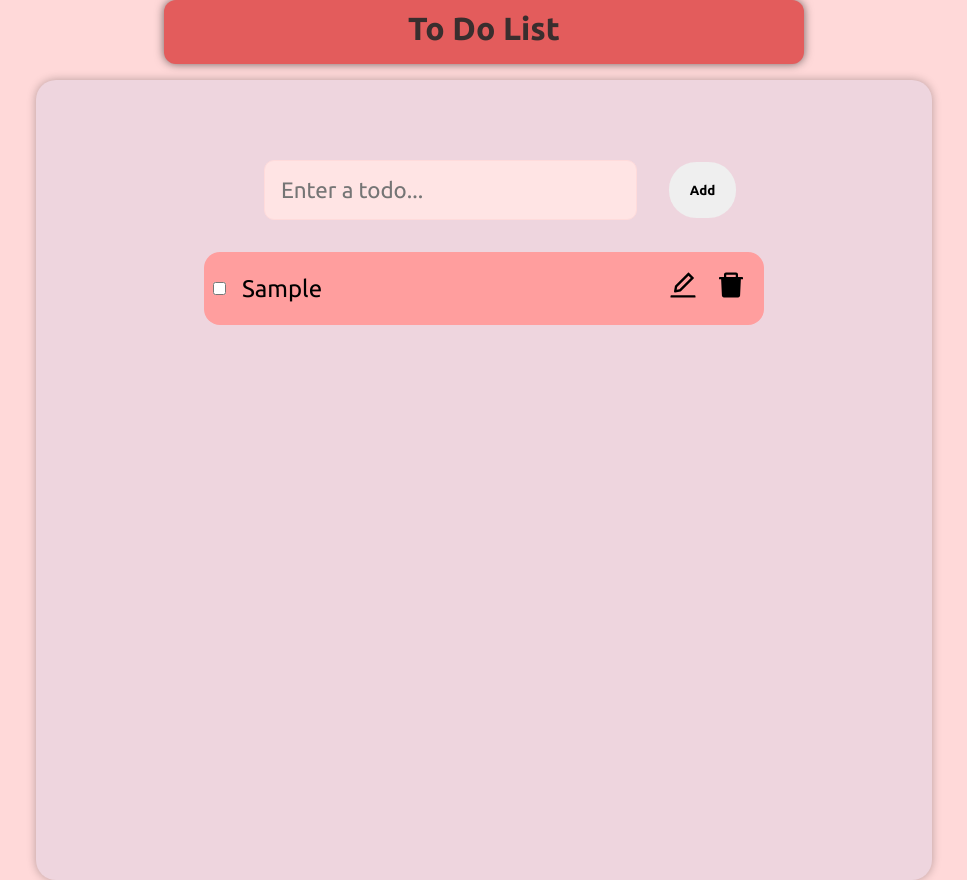
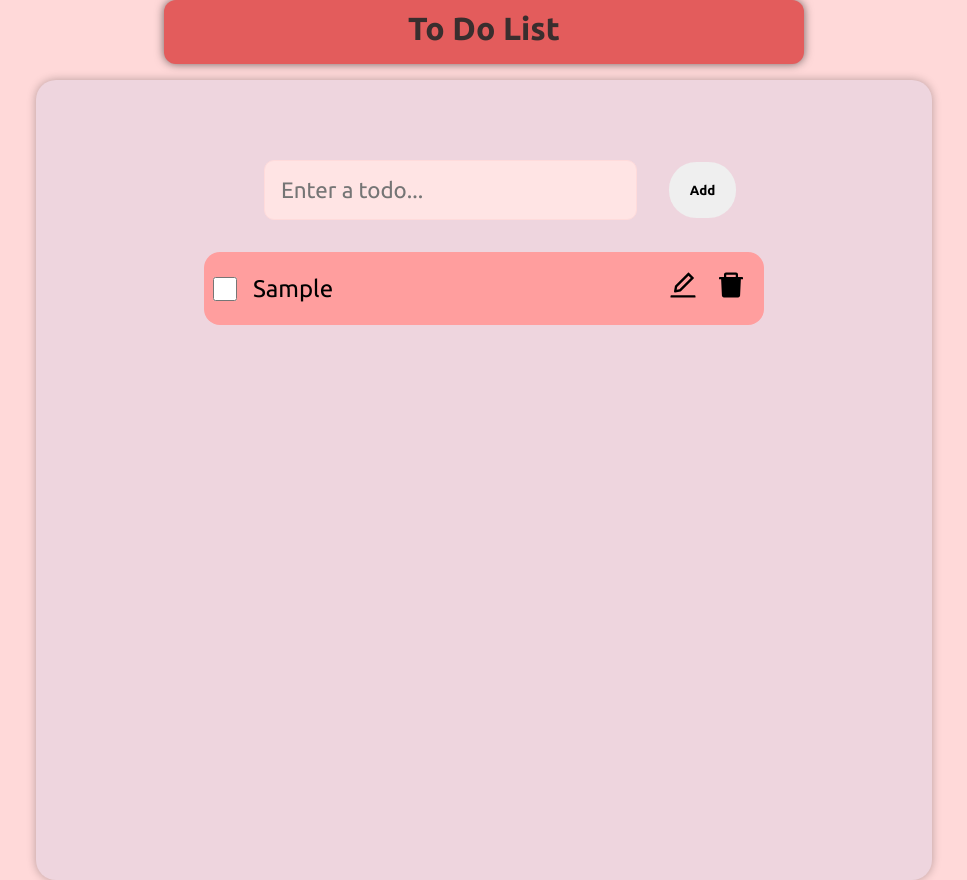
Before and after one commit to SmeetChavan/Taskify, a React (Create React App) app in the folder frontend/: page / in a window 1280 px wide. Both pictures are taken after typing "Sample" into the empty fields and a click on the button "Add". Shown: the whole page, without its empty margins (156-1123 px from the left). Built offline with nearby package versions, Linux system fonts and the light colour scheme.

Commit message:
added nice looking scrollbar

```diff
--- a/frontend/src/styles/home.scss
+++ b/frontend/src/styles/home.scss
@@ -4,6 +4,28 @@
     box-sizing: border-box;
     font-family: "Ubuntu";
 }
+
+// Scrollbar CSS start
+
+::-webkit-scrollbar {
+    width: 8px;
+}
+
+::-webkit-scrollbar-track {
+    background: #f1f1f1;
+    border-radius: 10px;
+}
+
+::-webkit-scrollbar-thumb {
+    background: linear-gradient(135deg, #1db3e7, #28a745);
+    border-radius: 10px;
+}
+
+::-webkit-scrollbar-thumb:hover {
+    background: linear-gradient(135deg, #0c7fb7, #218838);
+}
+// Scrollbar CSS end
+
 
 body{
     background-color: #ffd9d9
--- a/frontend/src/styles/task.scss
+++ b/frontend/src/styles/task.scss
@@ -28,6 +28,8 @@
 
     > .checkbox{
         margin-right: 1rem;
+        width: 1.5rem;
+        height: 1.5rem;
     }
 
     > .edit , .delete{
```
